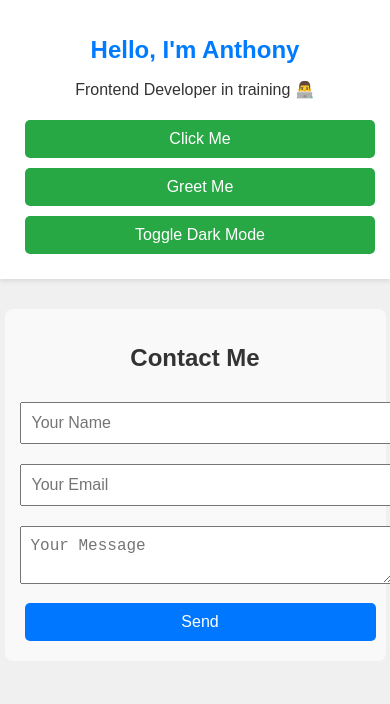
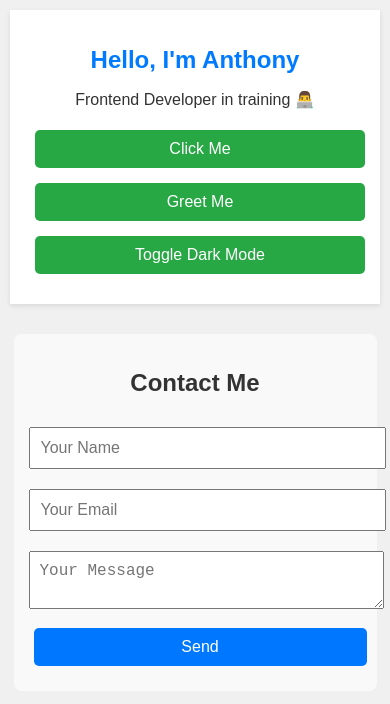
Before and after one commit to DevNovaMike/my--portfolio, a plain HTML site: page index.html in a window 390 px wide. Drawn offline with Linux system fonts and the light colour scheme; some packages are replaced by stand-ins of ours; a script that the page names is missing.

Commit message:
Update style.css

```diff
--- a/style.css
+++ b/style.css
@@ -96,4 +96,23 @@ button:hover {
     width: 100%;
     font-size: 1rem;
   }
+@media (max-width: 768px) {
+  body {
+    font-size: 16px;
+    padding: 10px;
+  }
+
+  header h1 {
+    font-size: 1.5em;
+  }
+
+  button {
+    width: 100%;
+    margin-bottom: 10px;
+  }
+
+  #contact input,
+  #contact textarea {
+    width: 100%;
+  }
 }
```
